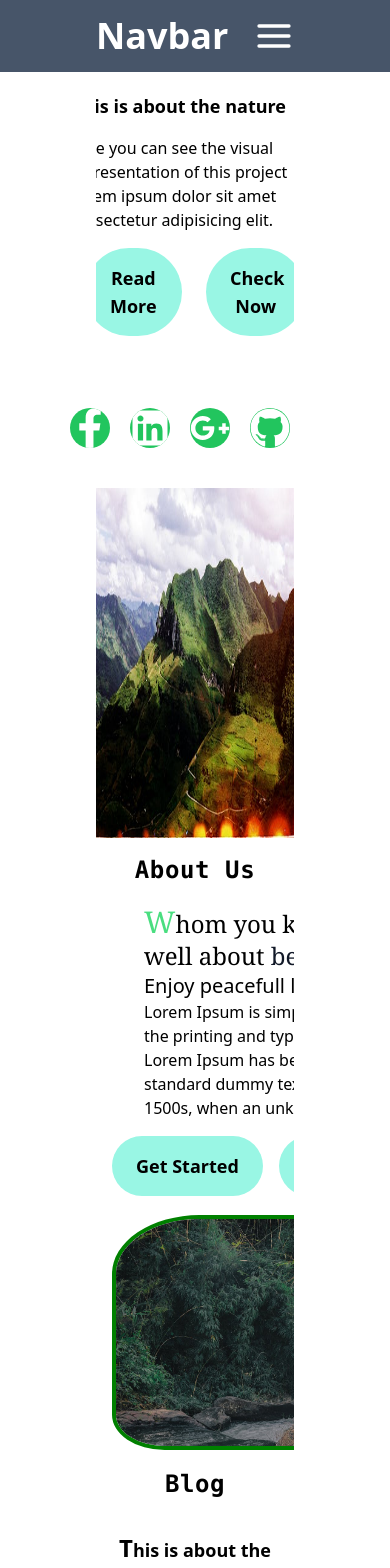
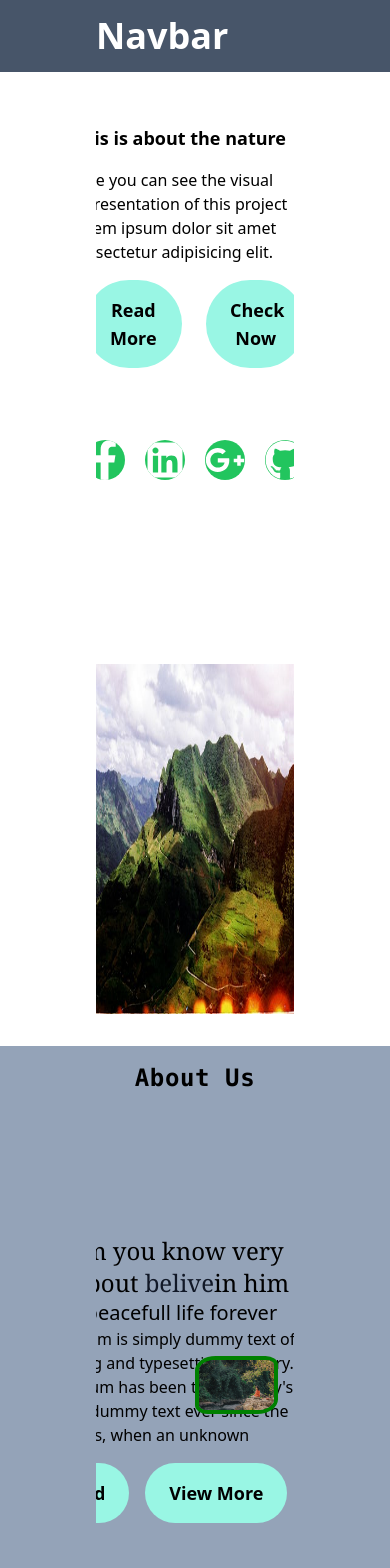
Before and after one commit to neelendrareddy9001/json_webtoken-authentication, a React (Create React App) app in the folder client/: page / in a window 390 px wide. Shown: the top 1568 px of the page. Built offline with nearby package versions, Linux system fonts and the light colour scheme.

Commit message:
updated custom media query

```diff
--- a/client/src/Components/Header/Header.jsx
+++ b/client/src/Components/Header/Header.jsx
@@ -16,7 +16,7 @@ const Header = () => {
     <section>
     <nav className='navbar shadow-md py-4 flex justify-between w-full bg-slate-600 text-white px-24 min-h-[65px] items-center'>
         <a href='logo' className='logo text-4xl font-semibold capitalize cursor-pointer overflow-hidden'>navbar</a>
-        <ul className=' gap-12 text-lg font-thin hidden md:inline-flex '>
+        <ul className=' gap-12 text-lg font-thin hidden md:hidden '>
             <li>
                 <a href='home'>Home</a>
             </li>
--- a/client/src/Components/Home/Home.jsx
+++ b/client/src/Components/Home/Home.jsx
@@ -8,8 +8,8 @@ import { FaGithub } from "react-icons/fa";
 
 const Home = () => {
   return (
-    <section className='section-container'>
-      <div className='grid grid-cols-1 gap-14 sm:grid-cols-2 place-items-center'>
+    <section className='section-container min-h-[80vh]'>
+      <div className='flex gap-12 items-center justify-between md:flex-col md:py-8'>
         <div>
           <h1  className="heading first-letter:text-2xl font-semibold text-lg py-4">This is about the nature</h1>
           <h4>Here you can see the visual representation of this project</h4>
@@ -20,8 +20,8 @@ const Home = () => {
             <button className='btn'>Read More</button>
             <button className="btn">Check Now</button>
           </div>
-          <div className="social-icons flex justify-around gap-5 py-14 absolute left-[18%] ">
-            <FaFacebookF className="icon"/>
+          <div className="social-icons flex items-center justify-center gap-5 py-14">
+            <FaFacebookF className="icon" size={20}/>
             <FaLinkedin className="icon"/>
             <FaGooglePlusG className="icon"/>
             <FaGithub className="icon"/>
--- a/client/src/pages/About/About.jsx
+++ b/client/src/pages/About/About.jsx
@@ -4,7 +4,7 @@ import AboutI from "../../images/pexels.jpeg";
 
 const About = () => {
   return (
-    <section className="section-container">
+    <section className="section-container bg-slate-400">
       <motion.h2
         initial={{ opacity: 0, scale: 0.5 }}
         animate={{ opacity: 1, scale: 1 }}
--- a/client/tailwind.config.js
+++ b/client/tailwind.config.js
@@ -3,14 +3,11 @@ module.exports = {
   content: [ "./src/**/*.{js,jsx,ts,tsx}",],
   theme: {
     screens: {
-      'sm': '576px',
-      // => @media (min-width: 576px) { ... }
-
-      'md': '960px',
-      // => @media (min-width: 960px) { ... }
-
-      'lg': '1440px',
-      // => @media (min-width: 1440px) { ... }
+      '2xl': {'max': '1535px'},
+      'xl' : {'max': '1279px'},
+      'lg' : {'max': '1024px'},
+      'md' : {'max': '767px'},
+      'sm' : {'max': '639px'}
     },
 
     extend: {
```
